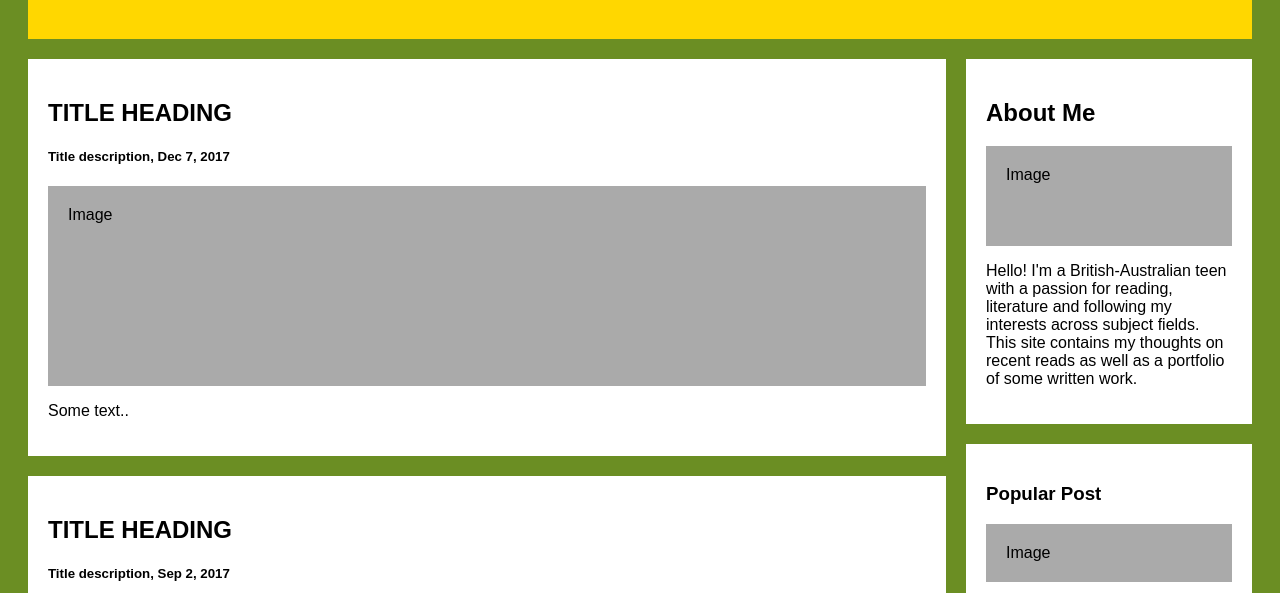
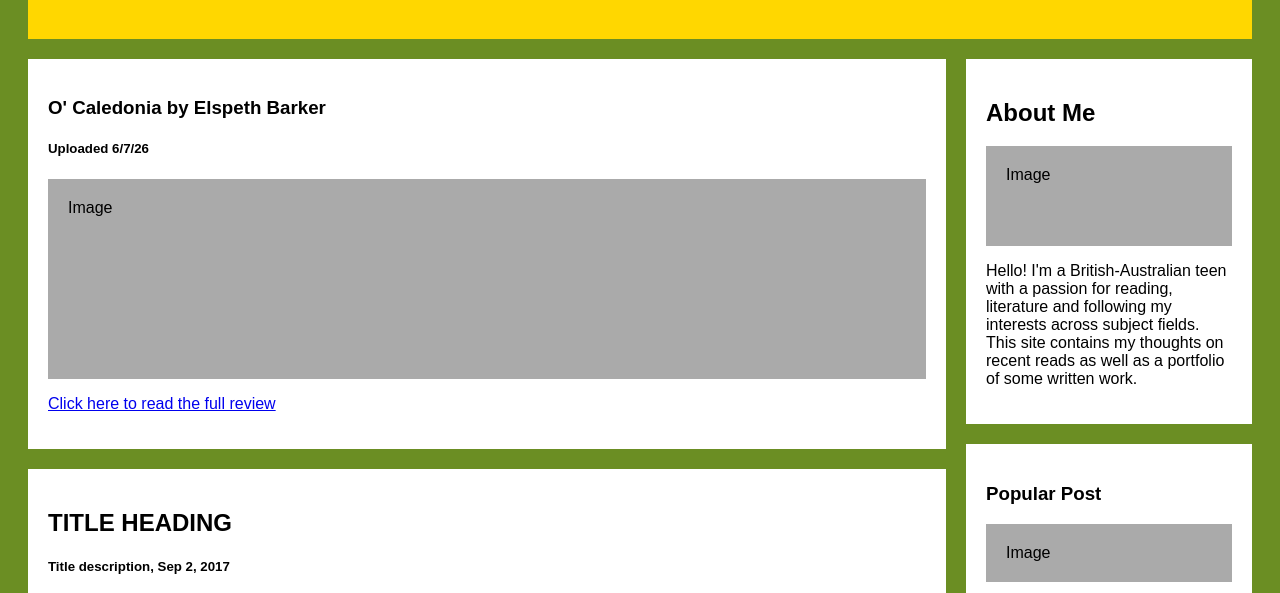
Before and after one commit to AliceL348/alice-blog, a plain HTML site: page index.html in a window 1280 px wide. Shown: the part 178-771 px from the top of the page. Drawn offline with Linux system fonts and the light colour scheme.

Commit message:
Update index.html

```diff
--- a/index.html
+++ b/index.html
@@ -9,10 +9,10 @@
 <div class="row">
   <div class="leftcolumn">
     <div class="card">
-      <h2>TITLE HEADING</h2>
-      <h5>Title description, Dec 7, 2017</h5>
+      <h3><b>O' Caledonia</b> by Elspeth Barker</h3>
+      <h5>Uploaded 6/7/26</h5>
       <div class="fakeimg" style="height:200px;">Image</div>
-      <p>Some text..</p>
+      <p><a href=https://alicel348.github.io/alice-blog/o-caledonia> Click here to read the full review</a></p>
     </div>
     <div class="card">
       <h2>TITLE HEADING</h2>
```
